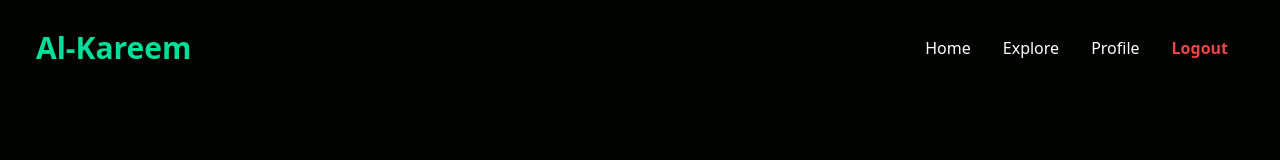
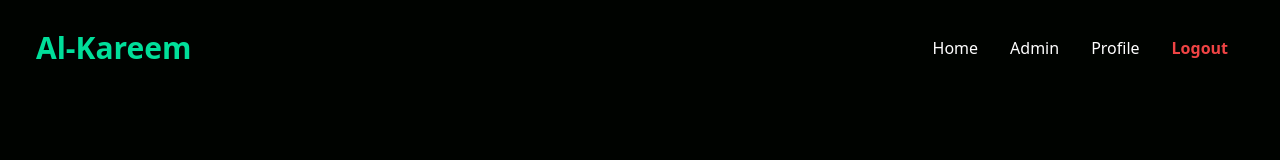
Before and after one commit to fhaziefer/alkareem-web, a React (Create React App) app: page / in a window 1280 px wide. Shown: the top 160 px of the page. Built offline with nearby package versions, Linux system fonts and the light colour scheme; sample sign-in values are in the browser's storage.

Commit message:
setting hidden admin page just for admin

```diff
--- a/src/components/Navbar.jsx
+++ b/src/components/Navbar.jsx
@@ -1,11 +1,20 @@
-import React, { useState } from "react";
+import React, { useState, useRef } from "react";
 import { AiOutlineClose, AiOutlineMenu } from "react-icons/ai";
 import { Link, useNavigate } from "react-router-dom";
 
 const Navbar = () => {
   const [nav, setNav] = useState(false);
   const [isLogin, setLogin] = useState(false);
+  const isAdmin = useRef(false);
   const navigate = useNavigate();
+
+  const userData = JSON.parse(window.localStorage.getItem("LOGIN_DATA"));
+  const role = userData.role;
+  if (role === "USER") {
+    isAdmin.current = false;
+  } else {
+    isAdmin.current = true;
+  }
 
   const handleLogin = () => {
     setLogin(!isLogin);
@@ -23,14 +32,22 @@ const Navbar = () => {
 
   return (
     <div className="flex justify-between items-center h-24 max-w-[1240px] mx-auto px-4 text-white">
-      <h1 className="w-full text-3xl font-bold text-[#00df9a]"><Link to="/">Al-Kareem</Link></h1>
+      <h1 className="w-full text-3xl font-bold text-[#00df9a]">
+        <Link to="/">Al-Kareem</Link>
+      </h1>
       <ul className="hidden md:flex ">
         <li className="p-4">
           <Link to="/">Home</Link>
         </li>
+        {isAdmin.current ? (
+          <li className="p-4">
+            <Link to="/admin">Admin</Link>
+          </li>
+        ) : (
           <li className="p-4">
             <Link to="/explore">Explore</Link>
           </li>
+        )}
         <li className="p-4">
           <Link to="/profile">Profile</Link>
         </li>
@@ -58,9 +75,15 @@ const Navbar = () => {
           <li className="p-4 border-b border-gray-600">
             <Link to="/">Home</Link>
           </li>
+          {isAdmin.current ? (
             <li className="p-4 border-b border-gray-600">
-            <Link to="/explore">Explore</Link>
+              <Link to="/admin">Admin</Link>
             </li>
+          ) : (
+            <li className="p-4 border-b border-gray-600">
+              <Link to="/admin">Explore</Link>
+            </li>
+          )}
           <li className="p-4">Search</li>
         </ul>
         <ul className="w-full upercase p-4 absolute bottom-0">
```
Lines whose indentation alone changed are shown as unchanged.
